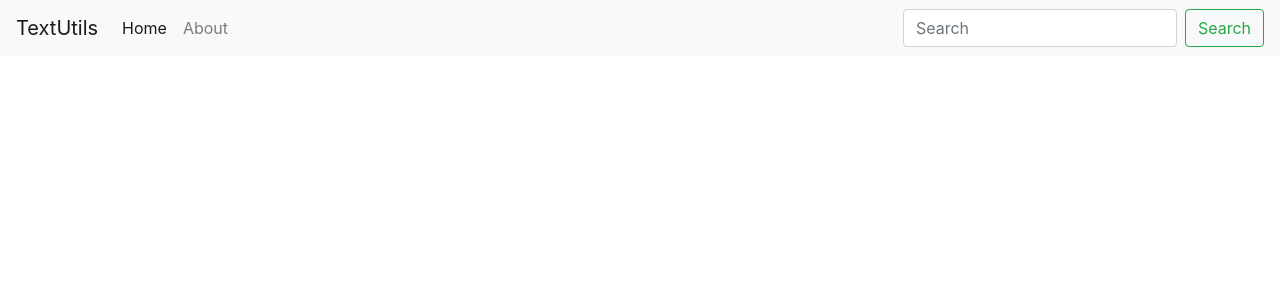
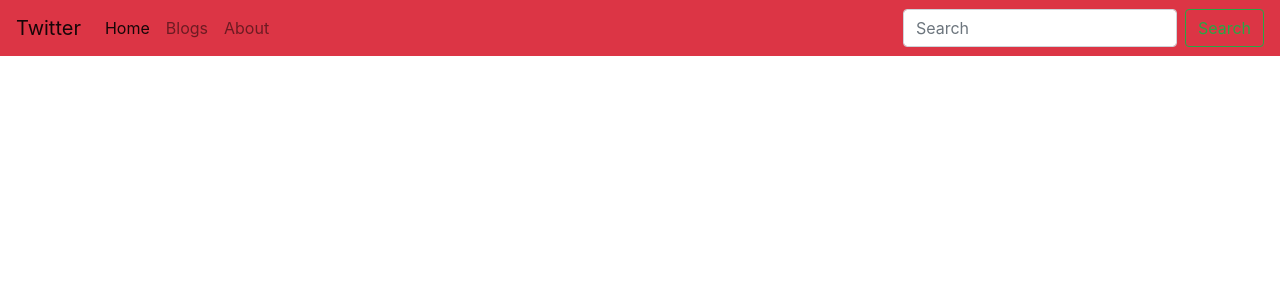
Before and after one commit to Hammad-khalil/React-Work, a React (Create React App) app: page / in a window 1280 px wide. Shown: the top 300 px of the page. Built offline with nearby package versions, Linux system fonts and the light colour scheme.

Commit message:
Used Props for Providing data to component from parent file

```diff
--- a/src/App.js
+++ b/src/App.js
@@ -8,7 +8,7 @@
 {/* NavBar */}
 
 
-<Navbar/>
+<Navbar title="Twitter" menu="Blogs"/>
 </>
 
 
--- a/src/components/Navbar.js
+++ b/src/components/Navbar.js
@@ -1,10 +1,10 @@
 import React from 'react'
 
-export default function Navbar() {
+export default function Navbar(props) {
   return (
 
-<nav className="navbar navbar-expand-lg navbar-light bg-light">
-  <a className="navbar-brand" href="/">TextUtils</a>
+<nav className="navbar navbar-expand-lg navbar-light bg-danger">
+  <a className="navbar-brand" href="/">{props.title}</a>
   <button className="navbar-toggler" type="button" data-toggle="collapse" data-target="#navbarSupportedContent" aria-controls="navbarSupportedContent" aria-expanded="false" aria-label="Toggle navigation">
     <span className="navbar-toggler-icon"></span>
   </button>
@@ -13,6 +13,9 @@
     <ul className="navbar-nav mr-auto">
       <li className="nav-item active">
         <a className="nav-link" href="/">Home <span className="sr-only">(current)</span></a>
+      </li>
+      <li className="nav-item">
+        <a className="nav-link" href="/">{props.menu}</a>
       </li>
       <li className="nav-item">
         <a className="nav-link" href="/">About</a>
```
